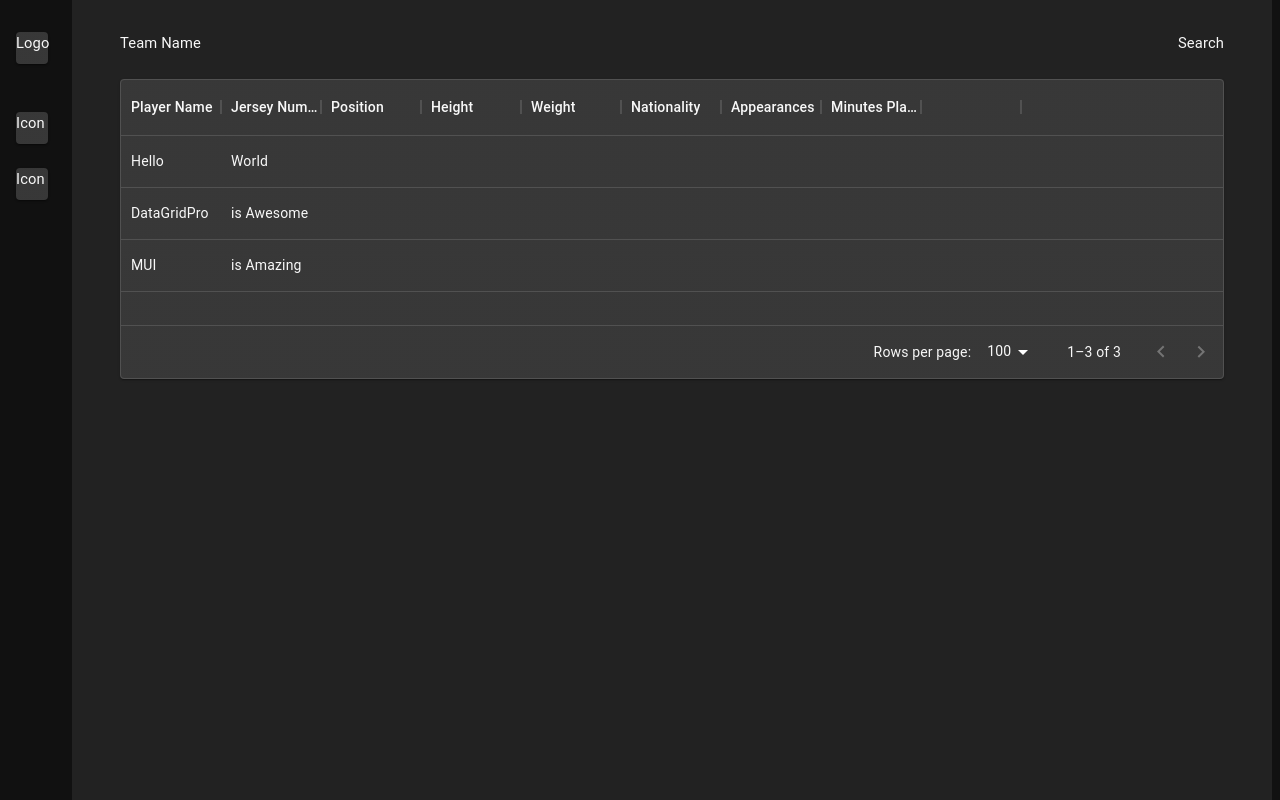
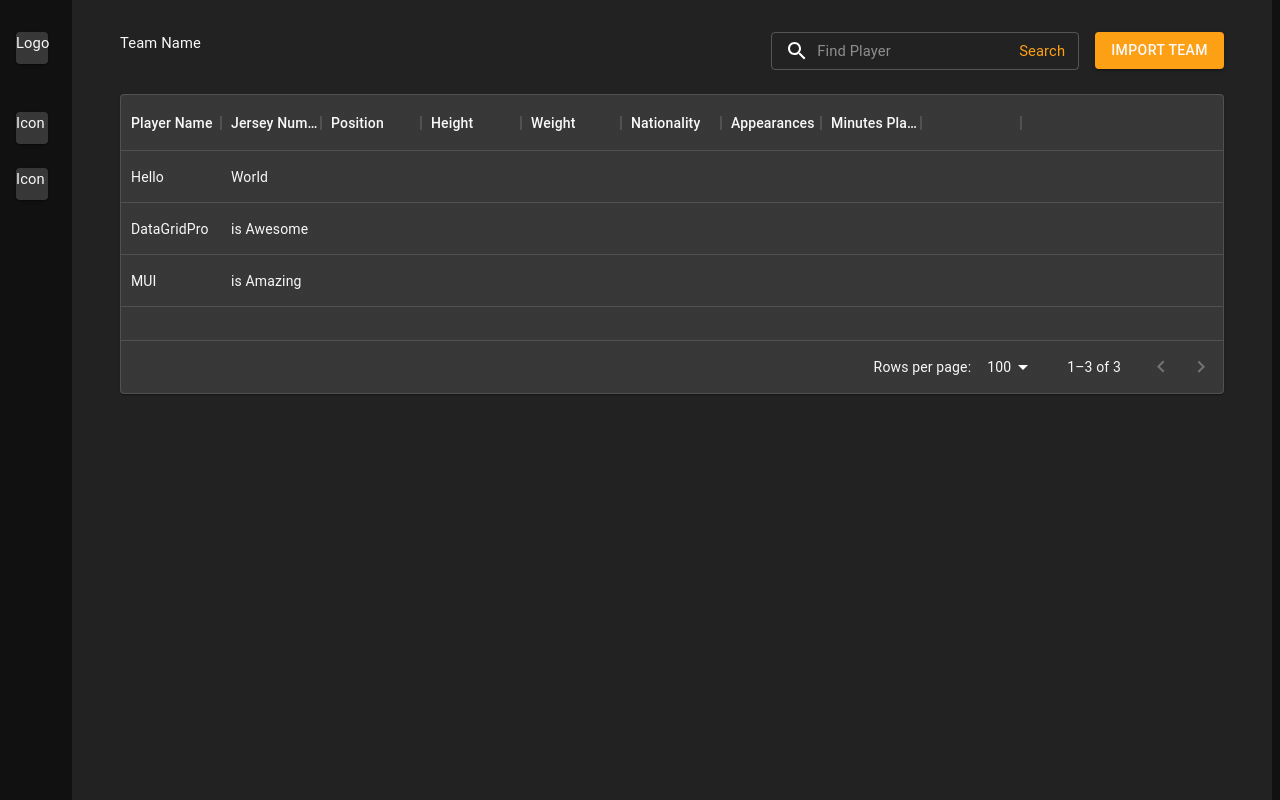
Before and after one commit to gibsonliketheguitar/beam-challenge, a React (Create React App) app: page / in a window 1280 px wide. Built offline with nearby package versions, Linux system fonts and the light colour scheme.

Commit message:
add init style for search component and simple logic

```diff
--- a/src/App.tsx
+++ b/src/App.tsx
@@ -56,7 +56,6 @@ const theme = createTheme({
       primary: "#f8f8f8",
       secondary: "#CBCBCB",
       disabled: "#999999",
-      //hint: "#707070",
     },
     background: {
       default: "#222222",
--- a/src/components/Roster/Search.tsx
+++ b/src/components/Roster/Search.tsx
@@ -1,5 +1,78 @@
-import React from "react";
+import React, { useRef, useState } from "react";
+import {
+  Box,
+  Button,
+  InputAdornment,
+  styled,
+  TextField,
+  Typography,
+} from "@mui/material";
+import { useTheme } from "@emotion/react";
+import { GridCloseIcon, GridSearchIcon } from "@mui/x-data-grid";
 
 export default function Search() {
-  return <div> Search </div>;
+  const theme: any = useTheme();
+  //TODO: looking into if searchInput is re-rendering each time
+  const searchRef = useRef("hello");
+  const [input, setInput] = useState("");
+  const [canSearch, setCanSearch] = useState(true);
+  const [hasRoster, setRoster] = useState(false);
+
+  const ImportBtn = styled(Button)(({ theme }) => ({
+    color: theme.palette.text.primary,
+  }));
+
+  //TODO animate Search CAT so user know if it's being pressed or not
+  const SearchCAT = styled(Typography)(({ theme }) => ({
+    color: theme.palette.primary.main,
+  }));
+
+  const onImport = () => {
+    setRoster((prev) => !prev);
+  };
+
+  //TODO add animation to transition text clearing, to give an extra polish
+  const onReset = () => {
+    if (canSearch) return;
+    setInput("");
+    setCanSearch(true);
+  };
+
+  const onSubmit = () => {
+    if (!hasRoster) return;
+    setCanSearch(false);
+  };
+
+  return (
+    <Box id="test">
+      <TextField
+        disabled={false}
+        id="findPlayer"
+        placeholder="Find Player"
+        size="small"
+        sx={{ marginRight: theme.spacing(2) }}
+        onChange={(e) => setInput(e.target.value)}
+        value={input}
+        InputProps={{
+          startAdornment: (
+            <InputAdornment position="start">
+              <GridSearchIcon />
+            </InputAdornment>
+          ),
+          endAdornment: canSearch ? (
+            <SearchCAT onClick={onSubmit}>Search</SearchCAT>
+          ) : (
+            <GridCloseIcon onClick={onReset} />
+          ),
+        }}
+      />
+      <ImportBtn
+        onClick={onImport}
+        size="medium"
+        variant={hasRoster ? "outlined" : "contained"}
+      >
+        {hasRoster ? "Re-Import Team" : "Import Team"}
+      </ImportBtn>
+    </Box>
+  );
 }
```
